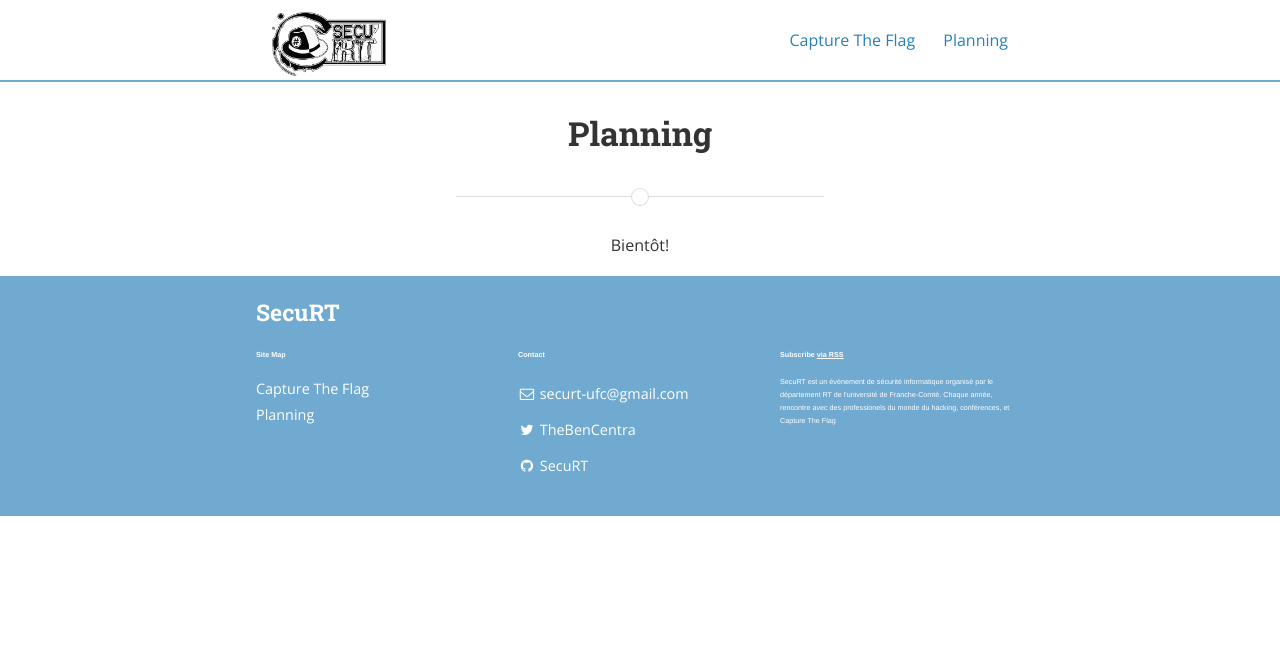
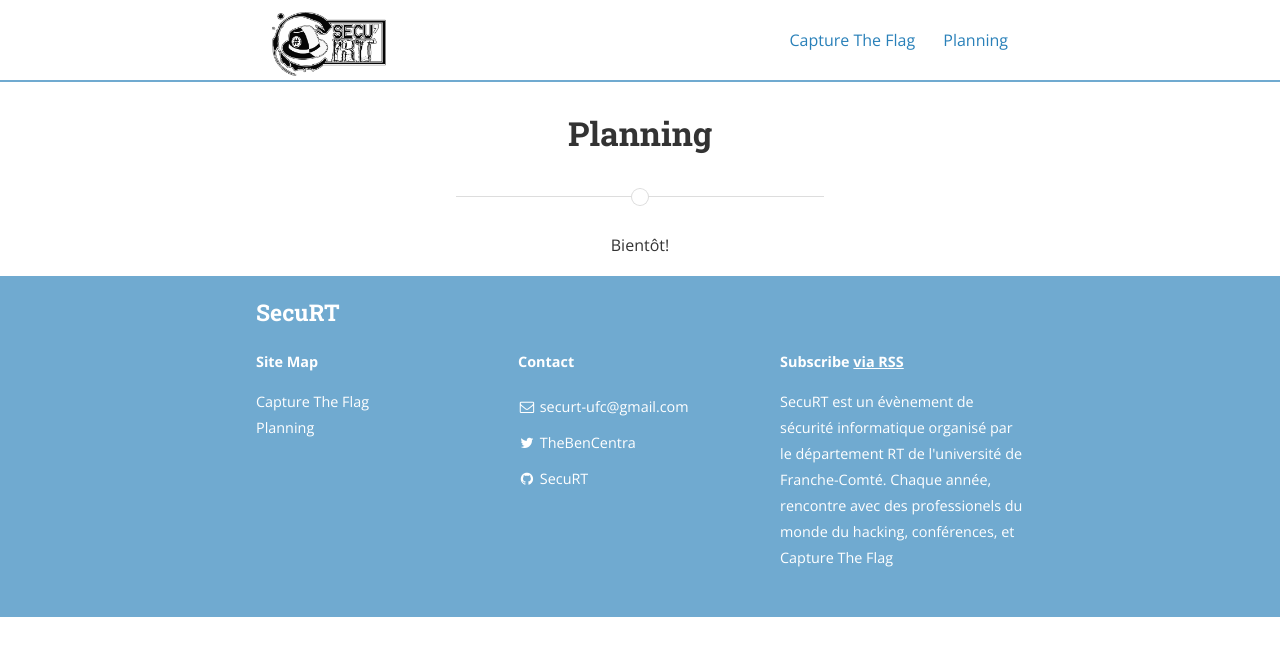
Before and after one commit to SecuRT/securt.github.io, a Jekyll site: the page built from planning.md, in a window 1280 px wide. Shown: the top 656 px of the page. Built offline with Jekyll 4.4.1, drawn with Linux system fonts in a browser that asks for light colours; nearby versions of some CDN libraries; a style sheet for code colours, icons or effects is not loaded.

Commit message:
Fixed <p> font

```diff
--- a/css/main.scss
+++ b/css/main.scss
@@ -16,7 +16,11 @@
 	line-height: 2.5;
 }
 
-p {
+.info {
 	font-family: Helvetica, sans-serif;
 	font-size: 0.5em;
 }
+
+.map {
+	text-align:center;
+}
--- a/index.html
+++ b/index.html
@@ -14,7 +14,7 @@
 
 <div class="wrapper">
 		<h2>Informations<h2>
-		<p>
+		<p class="info">
 			Secu'RT est un évènement autour du monde de la sécurité informatique organisé chaque année
 			à Montbéliard. Cet évènement est organisé par le Département Réseaux et Télécommunications de
 			l'Université de Franche-Comté avec l'aide du <a href="hackgyver.fr">Hackerspace</a> de Belfort.
```
